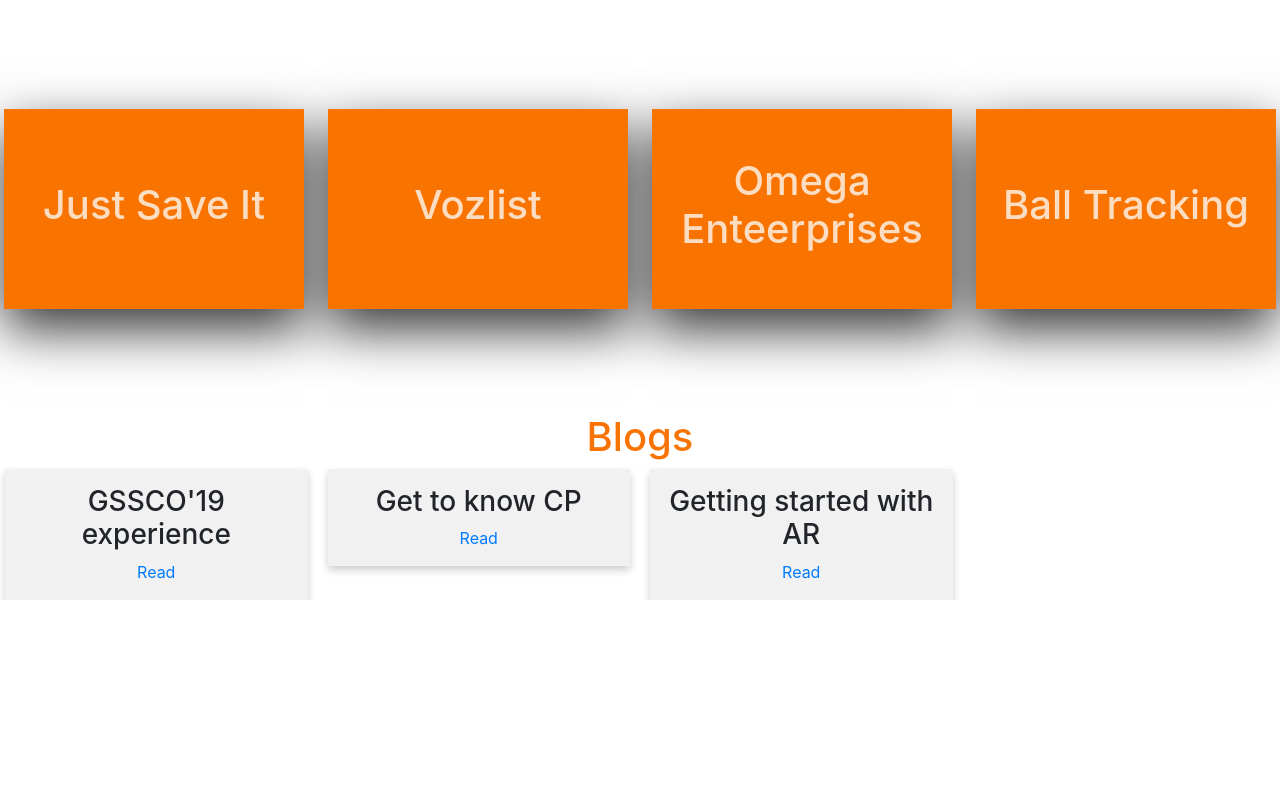
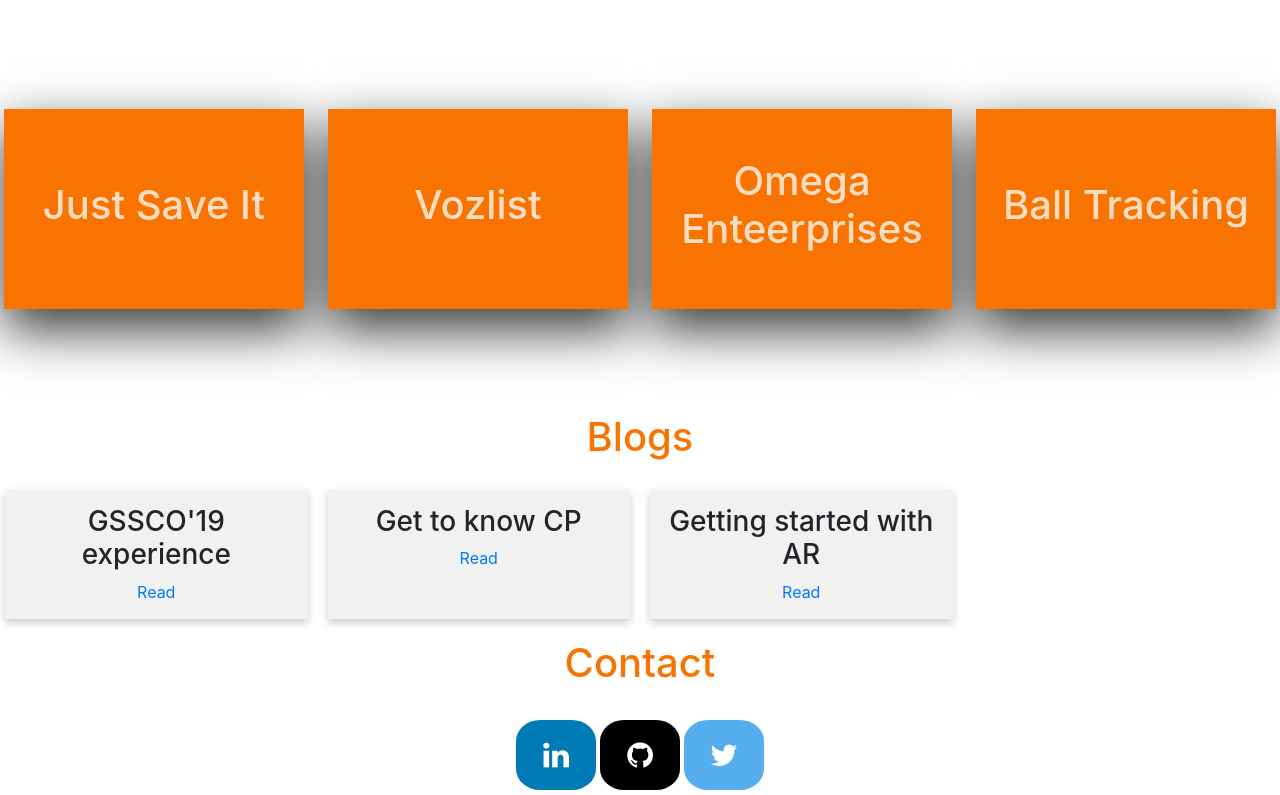
Before and after one commit to raibove/portfolio, a plain HTML site: page index.html in a window 1280 px wide. Shown: the part 1268-2063 px from the top of the page. Before the commit the page ends 1868 px from the top, so only its background shows below. Drawn offline with nearby package versions, Linux system fonts and the light colour scheme.

Commit message:
added contact info

```diff
--- a/index.css
+++ b/index.css
@@ -198,6 +198,7 @@
 .blog{
 	color:#F97300;
 	text-align: center;
+	padding-bottom: 20px;
 }
 
 .column-blog {
@@ -214,10 +215,46 @@
 .card-blog {
 	  box-shadow: 0 4px 8px 0 rgba(0, 0, 0, 0.2);
 	  padding: 16px;
+  	  height:130px;
 	  text-align: center;
 	  background-color: #f1f1f1;
-	}
+}
 
+
+.contact{
+	color:#F97300;
+	text-align: center;
+	padding: 20px 0;
+}
+.container-contact{
+	display: flex;
+	justify-content: center;
+}
+.icon{
+	padding: 20px;
+	font-size: 30px;
+	width: 80px;
+	text-align: center;
+	text-decoration: none;
+	margin: 5px 2px;
+	border-radius: 30%;
+}
+.icon:hover{
+	opacity: 0.7;
+}
+
+.fa-linkedin{
+	background: #007bb5;
+  	color: white;
+}
+.fa-github{
+	background-color: black;
+	color: white;
+}
+.fa-twitter{
+ background: #55ACEE;
+  color: white;
+}
 @media screen and (max-width: 600px) {
 
 	.nav a:not(:first-child) {display: none;}
--- a/index.html
+++ b/index.html
@@ -135,6 +135,15 @@
 			</div>
 		</div>
 	</div>
+
+	<div id="contact">
+		<h1 class="contact">Contact</h1>
+		<div class="container-contact">
+		<a href="https://www.linkedin.com/in/shweta-kale-329674176/" class="fa fa-linkedin icon"></a>
+		<a href="https://github.com/raibove" class="fa fa-github icon"></a>
+		<a href="https://twitter.com/ShwetaK61800808" class="fa fa-twitter icon"></a>
+		</div>
+	</div>
 	<script>
 		function myFunction() {
 		  var x = document.getElementById("myNav");
```
